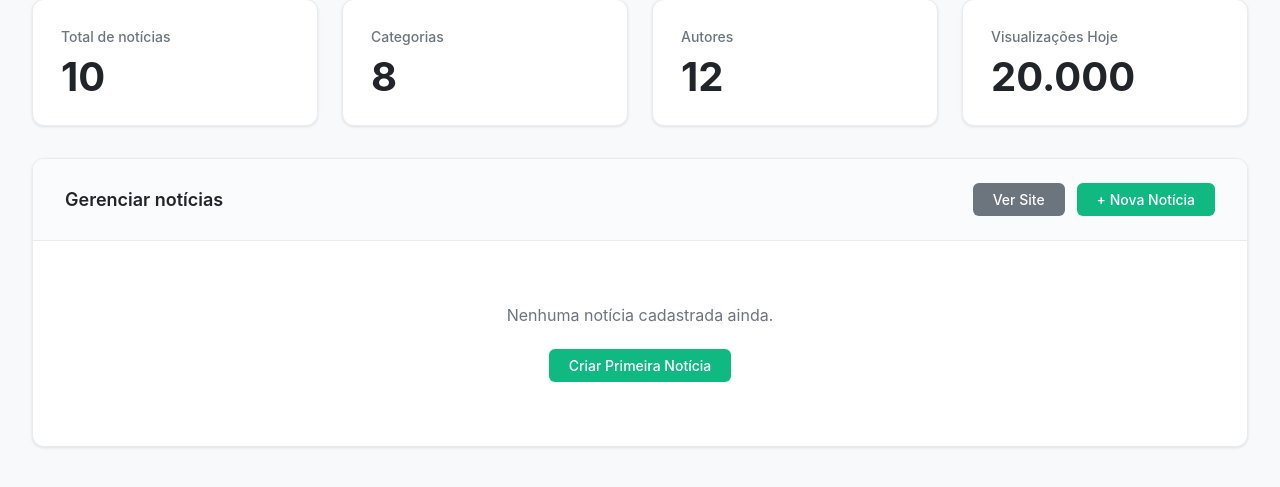
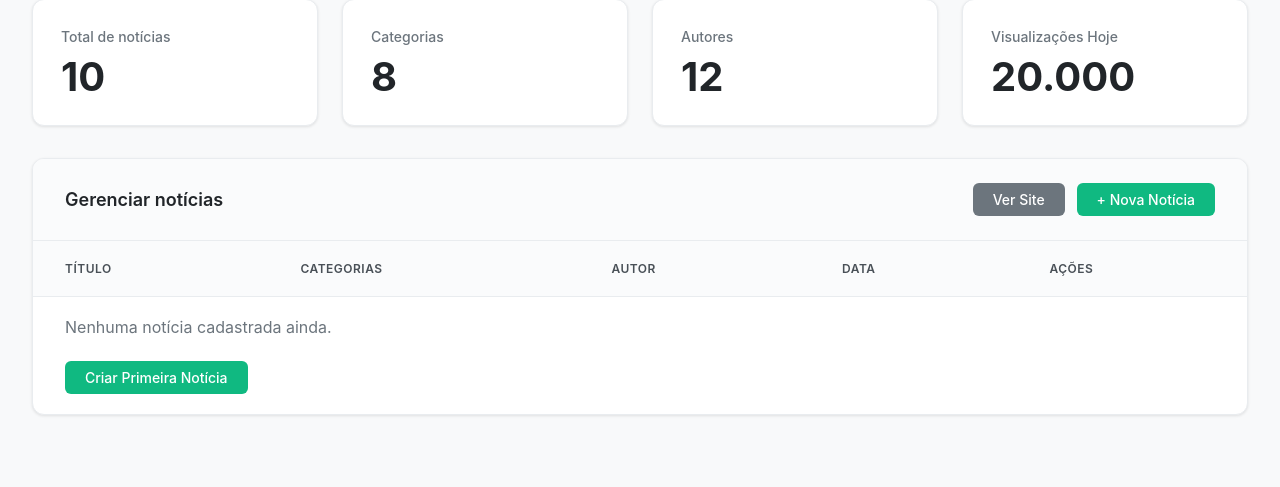
Before and after one commit to louise-pessoa/claraboiacorp, a Django app: page /painel/ in a window 1280 px wide. Shown: the part 106-593 px from the top of the page. Run offline with Django 5.2, Linux system fonts and the light colour scheme; the visitor is signed in with stand-in values (Sample User, id 1); data that the repository does not hold is empty; parts of the project's set-up code (start-up, migrations or seed data) failed here and were passed over.

Commit message:
noticias table

```diff
--- a/jcpemobile/templates/admin_dashboard.html
+++ b/jcpemobile/templates/admin_dashboard.html
@@ -379,7 +379,6 @@
                 </div>
             </div>
 
-            {% if noticias %}
             <table class="noticias-table">
                 <thead>
                     <tr>
@@ -391,6 +390,7 @@
                     </tr>
                 </thead>
                 <tbody>
+                    {% if noticias %}
                         {% for noticia in noticias %}
                         <tr>
                             <td>{{ noticia.titulo|truncatewords:8 }}</td>
@@ -423,14 +423,16 @@
                             </td>
                         </tr>
                         {% endfor %}
+                    {% else %}
+                        <tr>
+                            <td colspan="5" class="empty-state">
+                                <p>Nenhuma notícia cadastrada ainda.</p>
+                                <a href="{% url 'admin_criar_noticia' %}" class="btn btn-success">Criar Primeira Notícia</a>
+                            </td>
+                        </tr>
+                    {% endif %}
                 </tbody>
             </table>
-            {% else %}
-                <div class="empty-state">
-                    <p>Nenhuma notícia cadastrada ainda.</p>
-                    <a href="{% url 'admin_criar_noticia' %}" class="btn btn-success">Criar Primeira Notícia</a>
-                </div>
-            {% endif %}
         </div>
     </div>
 </body>
```
Lines whose indentation alone changed are shown as unchanged.
